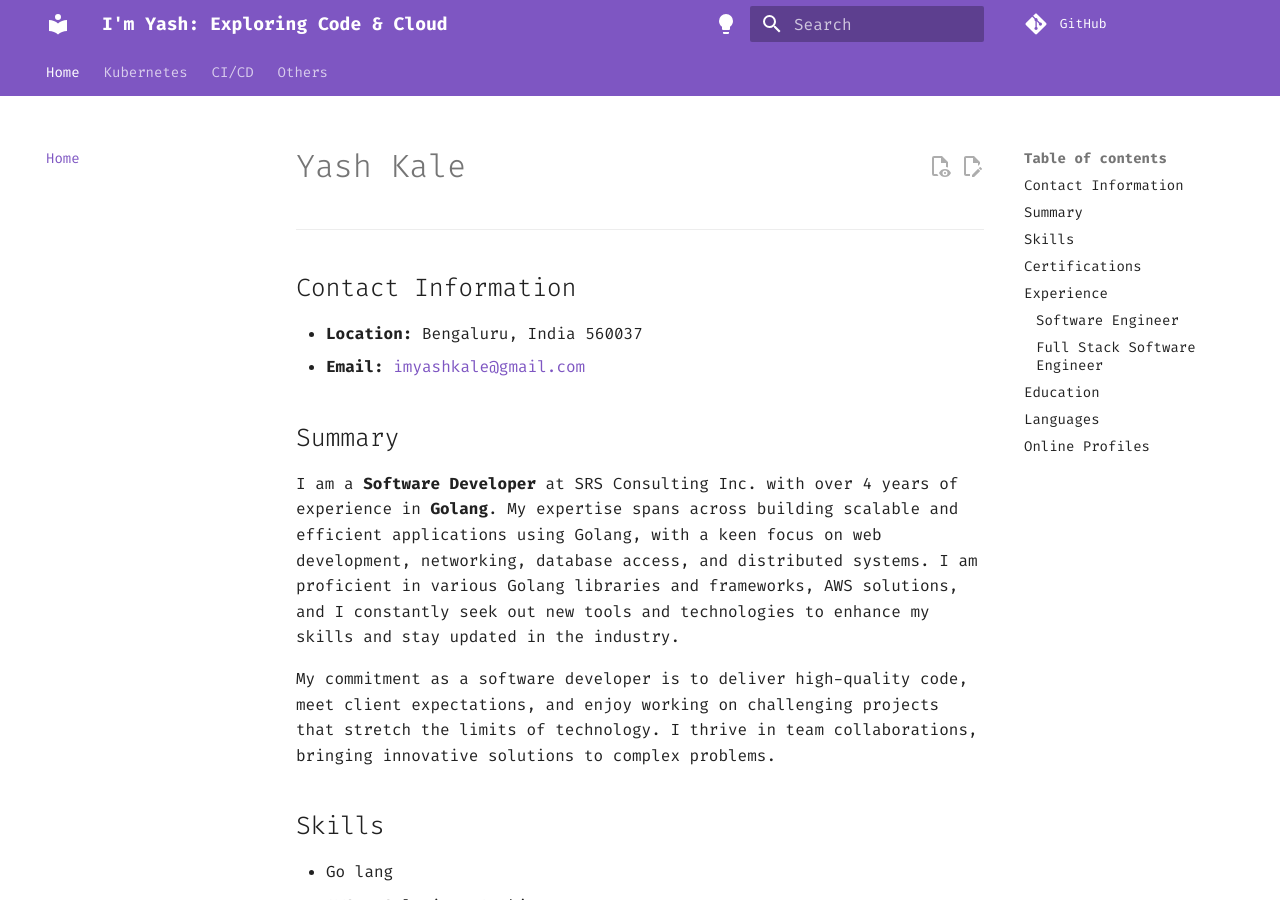
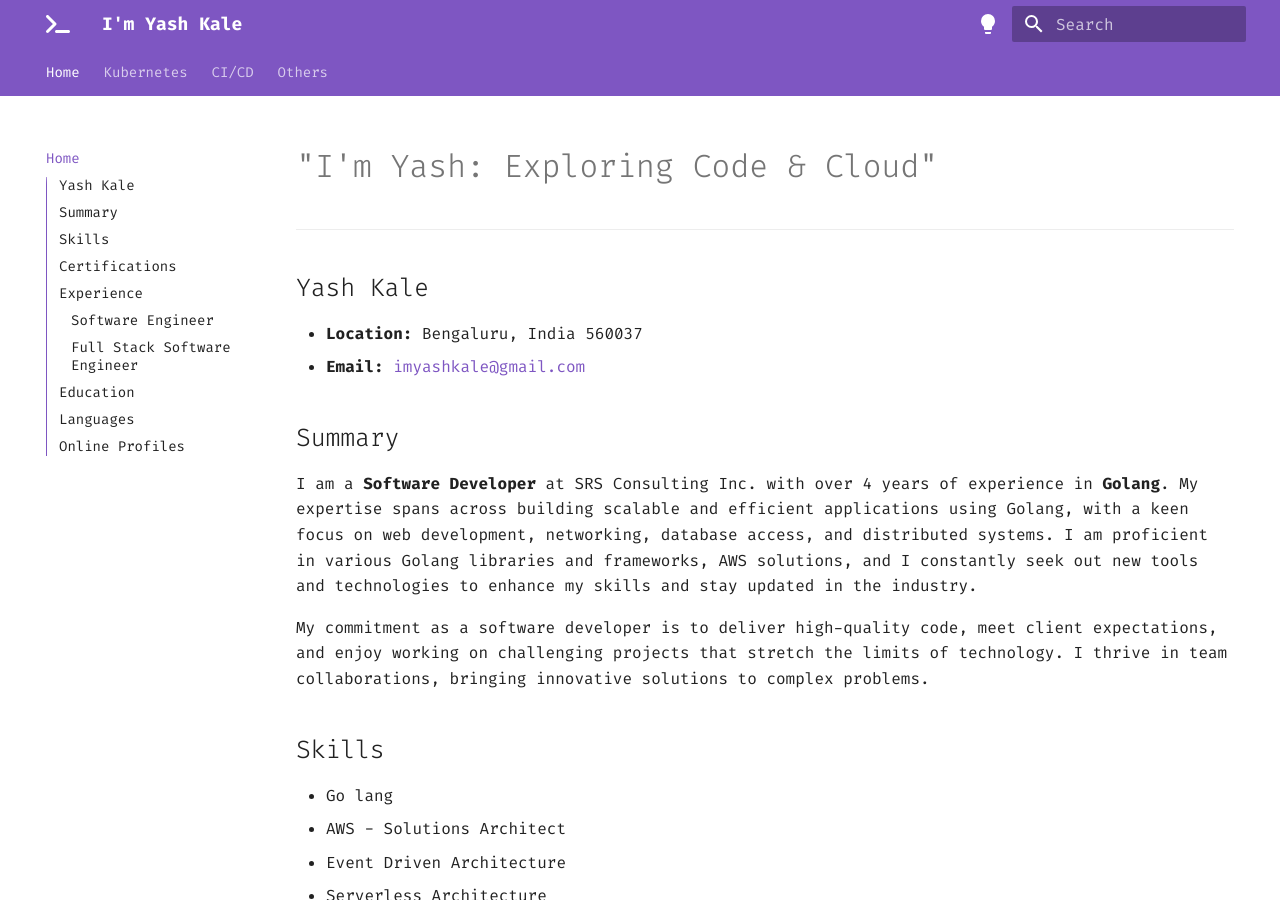
Before and after one commit to imyashkale/portfolio, an MkDocs documentation site: the page built from docs/index.md, in a window 1280 px wide and 900 px high. Built offline with MkDocs 1.6.1 and Material for MkDocs 9.7.7, drawn with Linux system fonts in a browser that asks for light colours; comment, search, counter and statistics services are not loaded.

Commit message:
icon updated

```diff
--- a/docs/index.md
+++ b/docs/index.md
@@ -1,8 +1,8 @@
-# Yash Kale
+# "I'm Yash: Exploring Code & Cloud"
 
 ---
 
-## Contact Information
+## Yash Kale
 
 - **Location:** Bengaluru, India 560037
 - **Email:** [imyashkale@gmail.com](mailto:imyashkale@gmail.com)
--- a/mkdocs.yml
+++ b/mkdocs.yml
@@ -1,5 +1,4 @@
-site_name: "I'm Yash: Exploring Code & Cloud"
-repo_url: https://github.com/imyashkale/portfolio
+site_name: "I'm Yash Kale"
 site_url: https://imyashkale.com
 site_description: >-
   Explore 'I'm Yash: Exploring Code & Cloud,'
@@ -21,6 +20,8 @@ nav:
 
 theme:
   name: material
+  icon:
+    logo: fontawesome/solid/terminal
   font:
     text: Fira Code
   palette:
@@ -40,8 +41,6 @@ theme:
 
   features:
     - announce.dismiss
-    - content.action.edit
-    - content.action.view
     - content.code.annotate
     - content.code.copy
     - content.tooltips
@@ -55,7 +54,7 @@ theme:
     - search.share
     - search.suggest
     - toc.follow
-    # - toc.integrate
+    - toc.integrate
 
 markdown_extensions:
   - def_list
```
